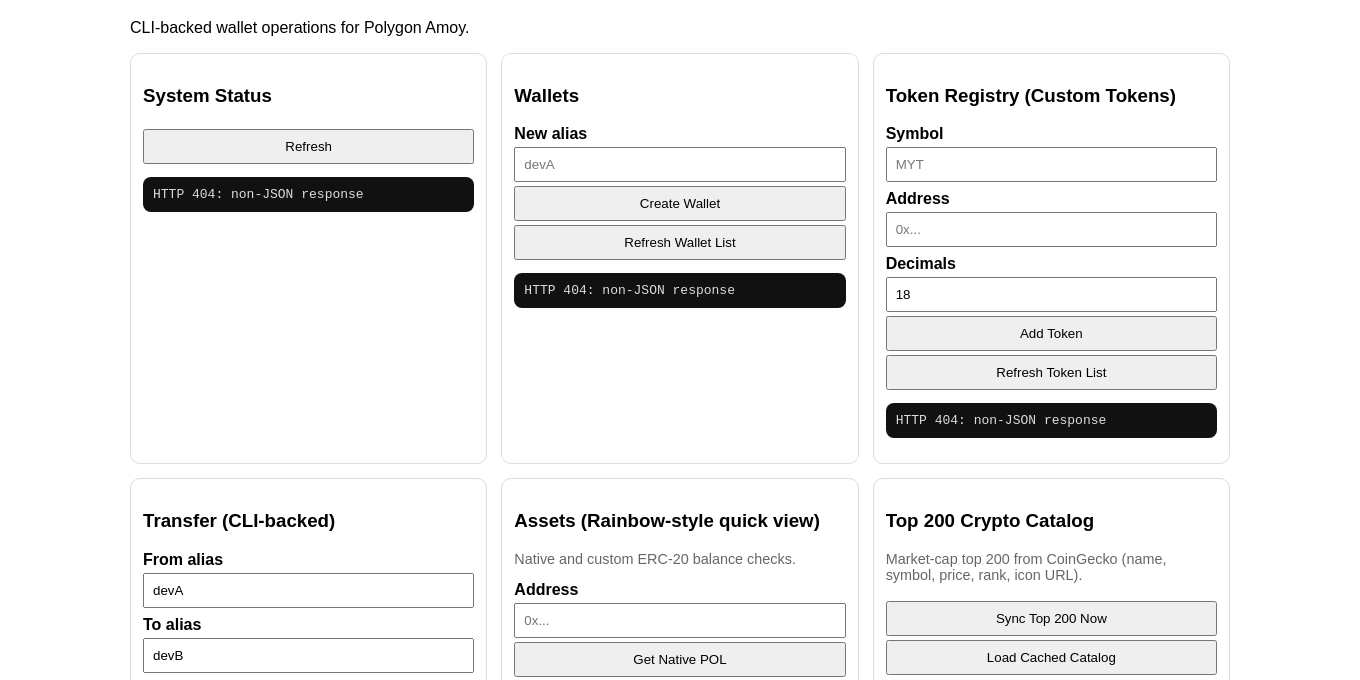
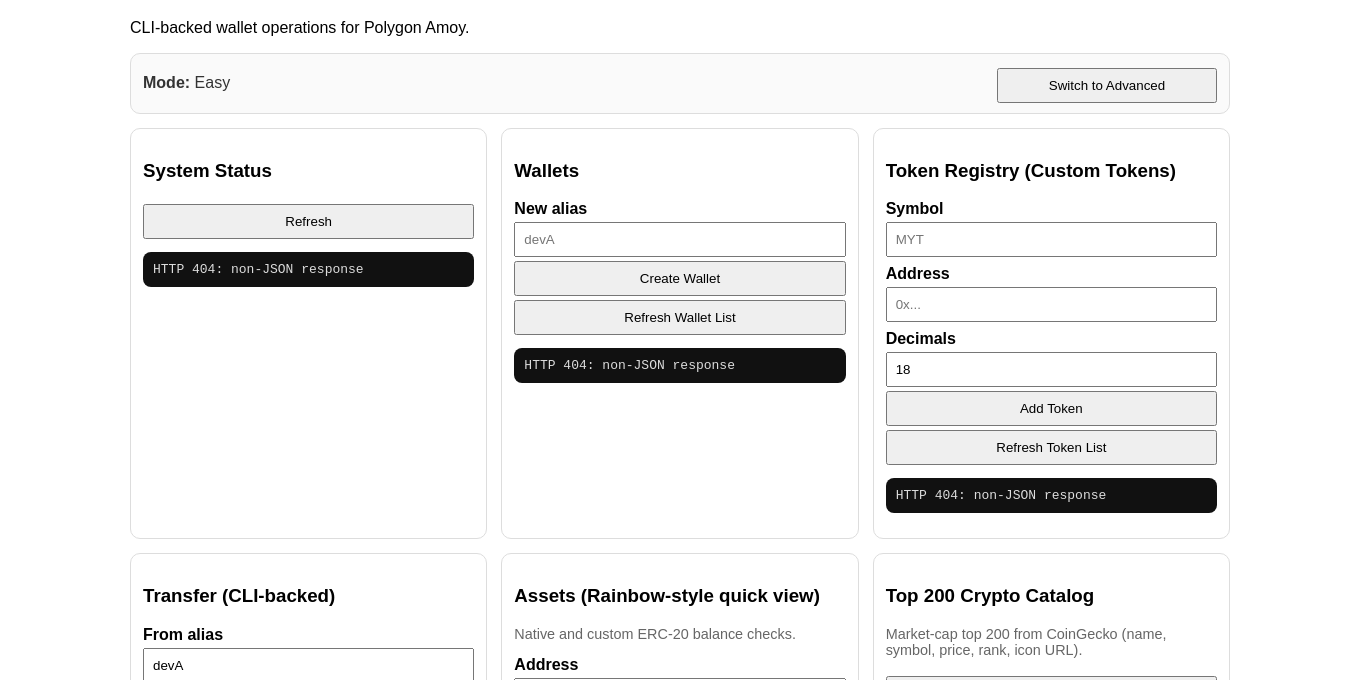
Before and after one commit to cbman0/clawdCombo, an Electron app: page ui/public/index.html in a window 1360 px wide. Shown: the part 61-741 px from the top of the page. Drawn offline with Linux system fonts and the light colour scheme; no server answers.

Commit message:
feat(ux): add easy/advanced mode toggle and gate swap advanced controls

```diff
--- a/ui/public/modules/app.js
+++ b/ui/public/modules/app.js
@@ -8,11 +8,15 @@ import { oraclesView, bindOracles } from './oracles.js';
 import { swapView, bindSwap } from './swap.js';
 import { arbView, bindArb } from './arb.js';
 import { historyView, bindHistory } from './history.js';
+import { getMode, modeToggleView, bindModeToggle } from './mode.js';
 
 class ClawdComboApp {
   mount(rootId = 'app') {
     const root = document.getElementById(rootId);
+    const mode = getMode();
+
     root.innerHTML = `
+      ${modeToggleView()}
       <div class="grid">
         ${statusView()}
         ${walletsView()}
@@ -21,12 +25,13 @@ class ClawdComboApp {
         ${portfolioView()}
         ${catalogView()}
         ${oraclesView()}
-        ${swapView()}
+        ${swapView(mode)}
         ${arbView()}
         ${historyView()}
       </div>
     `;
 
+    bindModeToggle(() => this.mount(rootId));
     bindStatus();
     bindWallets();
     bindTokens();
@@ -34,7 +39,7 @@ class ClawdComboApp {
     bindPortfolio();
     bindCatalog();
     bindOracles();
-    bindSwap();
+    bindSwap(mode);
     bindArb();
     bindHistory();
   }
--- /dev/null
+++ b/ui/public/modules/mode.js
@@ -0,0 +1,41 @@
+const STORAGE_KEY = 'clawdcombo:mode';
+const DEFAULT_MODE = 'easy';
+
+export function getMode() {
+  const stored = localStorage.getItem(STORAGE_KEY);
+  return stored === 'advanced' ? 'advanced' : DEFAULT_MODE;
+}
+
+export function setMode(mode) {
+  const next = mode === 'advanced' ? 'advanced' : DEFAULT_MODE;
+  localStorage.setItem(STORAGE_KEY, next);
+  return next;
+}
+
+export function toggleMode() {
+  return setMode(getMode() === 'easy' ? 'advanced' : 'easy');
+}
+
+export function modeToggleView() {
+  const mode = getMode();
+  const isAdvanced = mode === 'advanced';
+  return `
+    <div class="modebar">
+      <div class="modebar-left">
+        <strong>Mode:</strong> ${isAdvanced ? 'Advanced' : 'Easy'}
+      </div>
+      <button id="modeToggleBtn" class="mode-toggle" title="Switch between Easy and Advanced mode">
+        ${isAdvanced ? 'Switch to Easy' : 'Switch to Advanced'}
+      </button>
+    </div>
+  `;
+}
+
+export function bindModeToggle(onChanged) {
+  const btn = document.getElementById('modeToggleBtn');
+  if (!btn) return;
+  btn.onclick = () => {
+    const next = toggleMode();
+    if (typeof onChanged === 'function') onChanged(next);
+  };
+}
--- a/ui/public/modules/swap.js
+++ b/ui/public/modules/swap.js
@@ -1,6 +1,7 @@
 import { api } from './api.js';
 
-export function swapView() {
+export function swapView(mode = 'easy') {
+  const isAdvanced = mode === 'advanced';
   return `
     <div class="card">
       <h3>Swap Desk (Uniswap-like flow)</h3>
@@ -10,16 +11,17 @@ export function swapView() {
       <label>Buy token (address)</label><input id="buyToken" placeholder="0x..." />
       <label>Sell amount (base units)</label><input id="sellAmount" placeholder="1000000000000000" />
       <label>Taker address (quote only)</label><input id="takerAddress" placeholder="0x..." />
-      <label>Slippage Bps</label><input id="slippageBps" value="100" />
+      ${isAdvanced ? '<label>Slippage Bps</label><input id="slippageBps" value="100" />' : ''}
       <button id="quoteBtn">Get Swap Quote</button>
       <button id="swapDryBtn">Dry-run Execute</button>
-      <button id="swapLiveBtn">Live Execute</button>
+      ${isAdvanced ? '<button id="swapLiveBtn">Live Execute</button>' : ''}
       <pre id="swapOut">No swap data yet.</pre>
     </div>
   `;
 }
 
-export function bindSwap() {
+export function bindSwap(mode = 'easy') {
+  const isAdvanced = mode === 'advanced';
   const out = document.getElementById('swapOut');
 
   document.getElementById('quoteBtn').onclick = async () => {
@@ -38,12 +40,13 @@ export function bindSwap() {
 
   document.getElementById('swapDryBtn').onclick = async () => {
     try {
+      const slippageValue = document.getElementById('slippageBps')?.value || '100';
       const result = await api('/api/swap/execute', 'POST', {
         fromAlias: document.getElementById('swapFromAlias').value.trim() || 'devA',
         sellToken: document.getElementById('sellToken').value.trim(),
         buyToken: document.getElementById('buyToken').value.trim(),
         sellAmount: document.getElementById('sellAmount').value.trim(),
-        slippageBps: Number(document.getElementById('slippageBps').value.trim() || 100),
+        slippageBps: Number(slippageValue.trim() || 100),
         dryRun: true,
       });
       out.textContent = JSON.stringify(result, null, 2);
@@ -52,14 +55,16 @@ export function bindSwap() {
     }
   };
 
+  if (isAdvanced) {
     document.getElementById('swapLiveBtn').onclick = async () => {
       try {
+        const slippageValue = document.getElementById('slippageBps')?.value || '100';
         const result = await api('/api/swap/execute', 'POST', {
           fromAlias: document.getElementById('swapFromAlias').value.trim() || 'devA',
           sellToken: document.getElementById('sellToken').value.trim(),
           buyToken: document.getElementById('buyToken').value.trim(),
           sellAmount: document.getElementById('sellAmount').value.trim(),
-        slippageBps: Number(document.getElementById('slippageBps').value.trim() || 100),
+          slippageBps: Number(slippageValue.trim() || 100),
           dryRun: false,
         });
         out.textContent = JSON.stringify(result, null, 2);
@@ -68,3 +73,4 @@ export function bindSwap() {
       }
     };
   }
+}
--- a/ui/public/styles/main.css
+++ b/ui/public/styles/main.css
@@ -6,3 +6,6 @@ input, select, button, textarea { width: 100%; margin-top: 4px; padding: 8px; bo
 button { cursor: pointer; }
 pre { background: #111; color: #ddd; padding: 10px; border-radius: 8px; overflow: auto; max-height: 320px; }
 .muted { color: #666; font-size: 0.9em; }
+.modebar { display: flex; align-items: center; justify-content: space-between; margin: 10px 0 14px; padding: 10px 12px; border: 1px solid #ddd; border-radius: 10px; background: #fafafa; }
+.modebar-left { color: #333; }
+.mode-toggle { max-width: 220px; }
```
Lines whose indentation alone changed are shown as unchanged.
